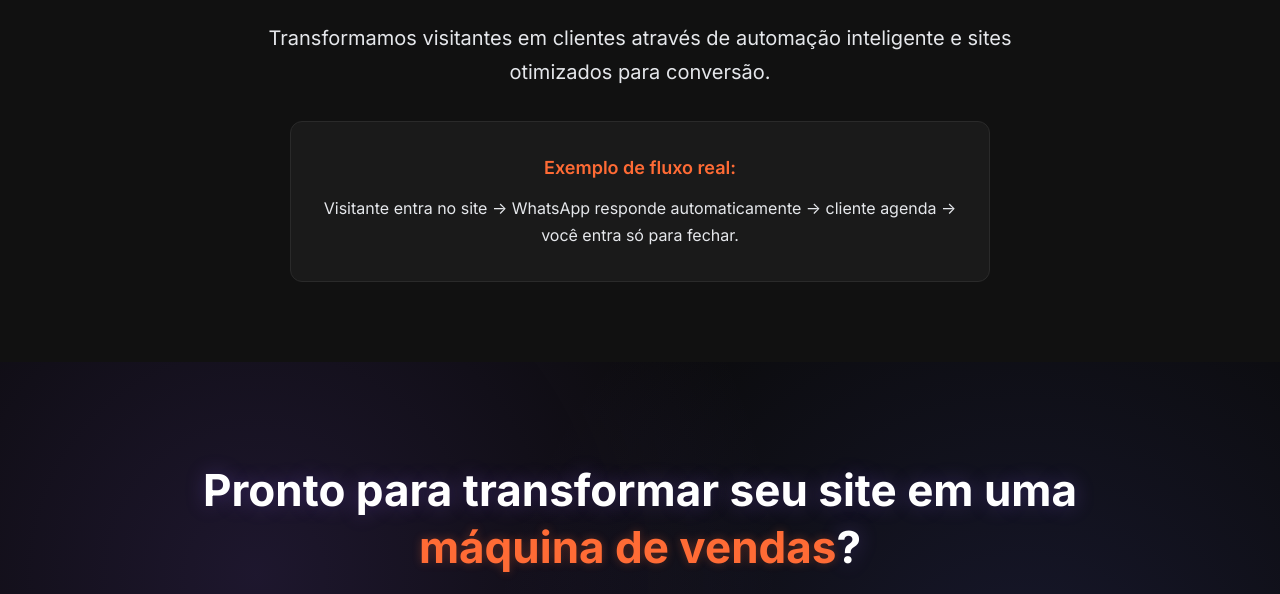
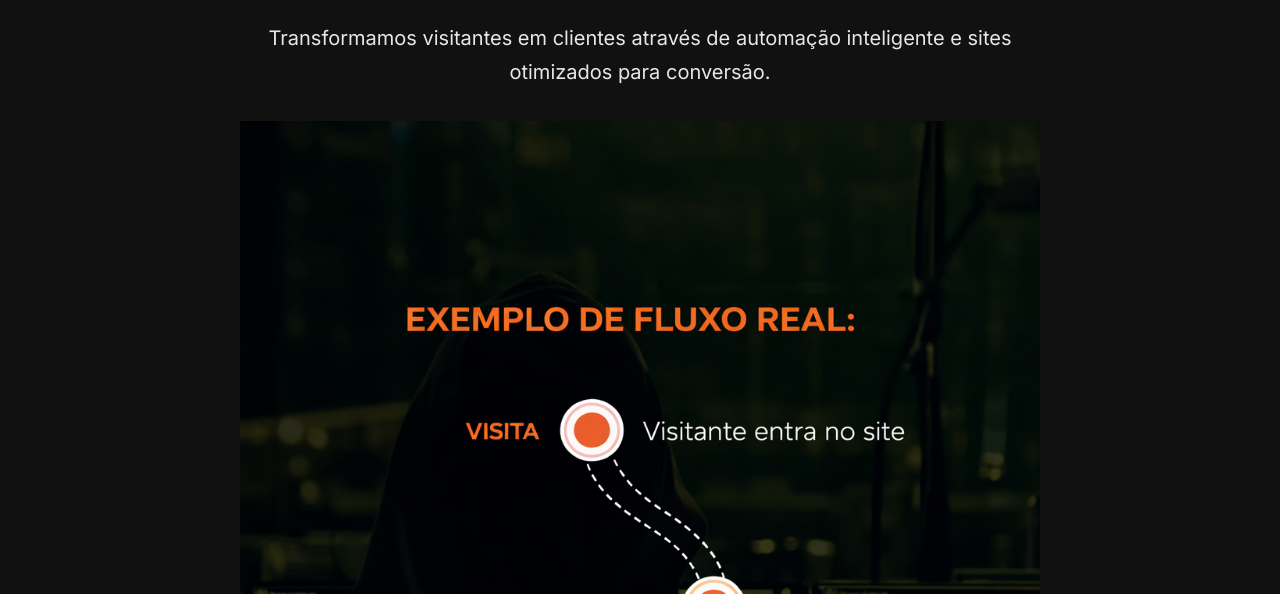
Before and after one commit to dielsonsf/dielsonfernandes-site-, a plain HTML site: page index.html in a window 1280 px wide. Shown: the part 4160-4754 px from the top of the page. Drawn offline with Linux system fonts and the light colour scheme.

Commit message:
ATUALIZAR_SITE.sh

```diff
--- a/index.html
+++ b/index.html
@@ -196,12 +196,7 @@
                 <p class="social-proof-text">
                     Transformamos visitantes em clientes através de automação inteligente e sites otimizados para conversão.
                 </p>
-                <div class="social-proof-example">
-                    <p class="example-title">Exemplo de fluxo real:</p>
-                    <p class="example-flow">
-                        Visitante entra no site → WhatsApp responde automaticamente → cliente agenda → você entra só para fechar.
-                    </p>
-                </div>
+                <img src="fluxoreal.png" alt="Exemplo de fluxo real" class="flowchart-image">
             </div>
         </div>
     </section>
--- a/styles.css
+++ b/styles.css
@@ -511,19 +511,23 @@ html {
 }
 
 .social-proof-example {
-    background: var(--bg-card);
-    padding: 2rem;
+    background: #1a1a1a;
+    padding: 0;
     border-radius: 12px;
-    border: 1px solid var(--border-color);
-    max-width: 700px;
+    border: 1px solid #2a2a2a;
+    max-width: 800px;
     margin: 0 auto;
+    overflow: hidden;
 }
 
 .example-title {
-    font-size: 1.125rem;
+    font-size: 1rem;
     font-weight: 600;
     color: var(--accent-orange);
-    margin-bottom: 0.75rem;
+    margin: 0;
+    padding: 1.5rem 2rem 1rem 2rem;
+    text-align: center;
+    letter-spacing: 0.5px;
 }
 
 .example-flow {
@@ -531,6 +535,15 @@ html {
     color: var(--text-light);
     line-height: 1.7;
     margin: 0;
+}
+
+/* Flowchart Image */
+.flowchart-image {
+    width: 100%;
+    height: auto;
+    display: block;
+    margin: 2rem auto;
+    max-width: 100%;
 }
 
 /* CTA Final */
```
Also changed, not shown: fluxoreal.png (added), 4 other files.
